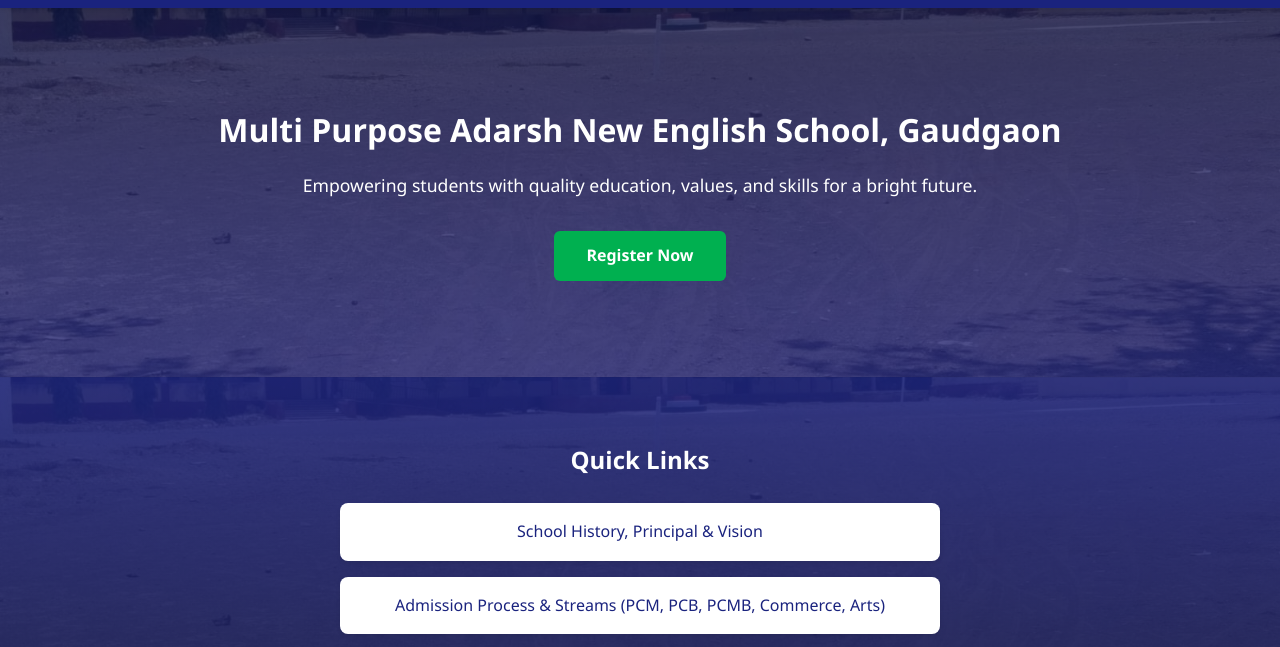
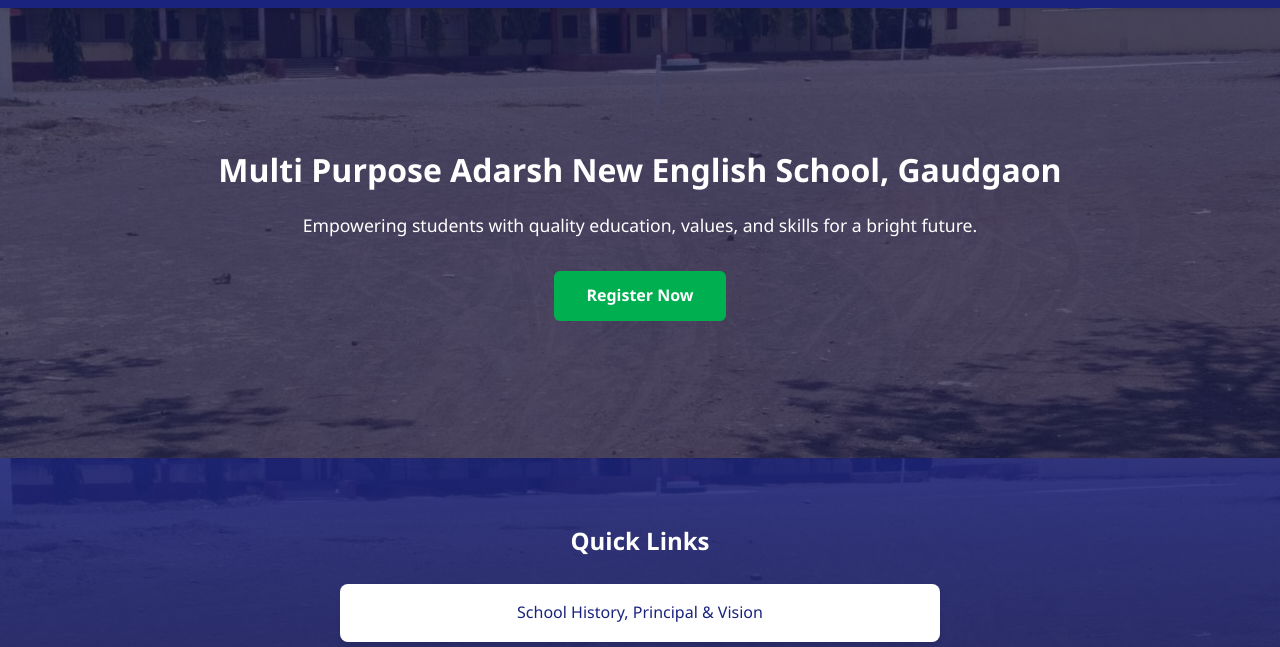
Before and after one commit to atharv-2252/adarshNewEnglish, a website: page index.html in a window 1280 px wide. Shown: the part 100-747 px from the top of the page. Drawn offline with Linux system fonts and the light colour scheme.

Commit message:
Adjust hero section background image with proper height and overlay for clarity
Co-Authored-By: Claude Opus 5.5 <noreply@anthropic.com>

```diff
--- a/css/style.css
+++ b/css/style.css
@@ -38,7 +38,20 @@ p { margin-bottom: 1rem; }
 .nav-link.active { background: var(--secondary); }
 
 /* Hero */
-.hero-section { background: linear-gradient(rgba(13, 20, 75, 0.75), rgba(26, 35, 126, 0.75)), url('../assets/college-photo.jpg'); background-size: cover; background-position: center; color: white; text-align: center; padding: 6rem 2rem; }
+.hero-section {
+    background: linear-gradient(rgba(13, 20, 75, 0.65), rgba(13, 20, 75, 0.65)), url('../assets/college-photo.jpg');
+    background-size: cover;
+    background-position: center;
+    background-repeat: no-repeat;
+    color: white;
+    text-align: center;
+    padding: 6rem 2rem;
+    min-height: 450px;
+    display: flex;
+    align-items: center;
+    justify-content: center;
+}
+.hero-section .container { width: 100%; max-width: 900px; }
 .hero-section h2 { font-size: 2rem; margin-bottom: 1rem; }
 .hero-section p { font-size: 1.1rem; max-width: 700px; margin: 0 auto 2rem; }
 .btn { display: inline-block; padding: 0.75rem 2rem; border-radius: 6px; font-weight: 600; border: none; cursor: pointer; transition: transform 0.2s, box-shadow 0.2s; }
```
